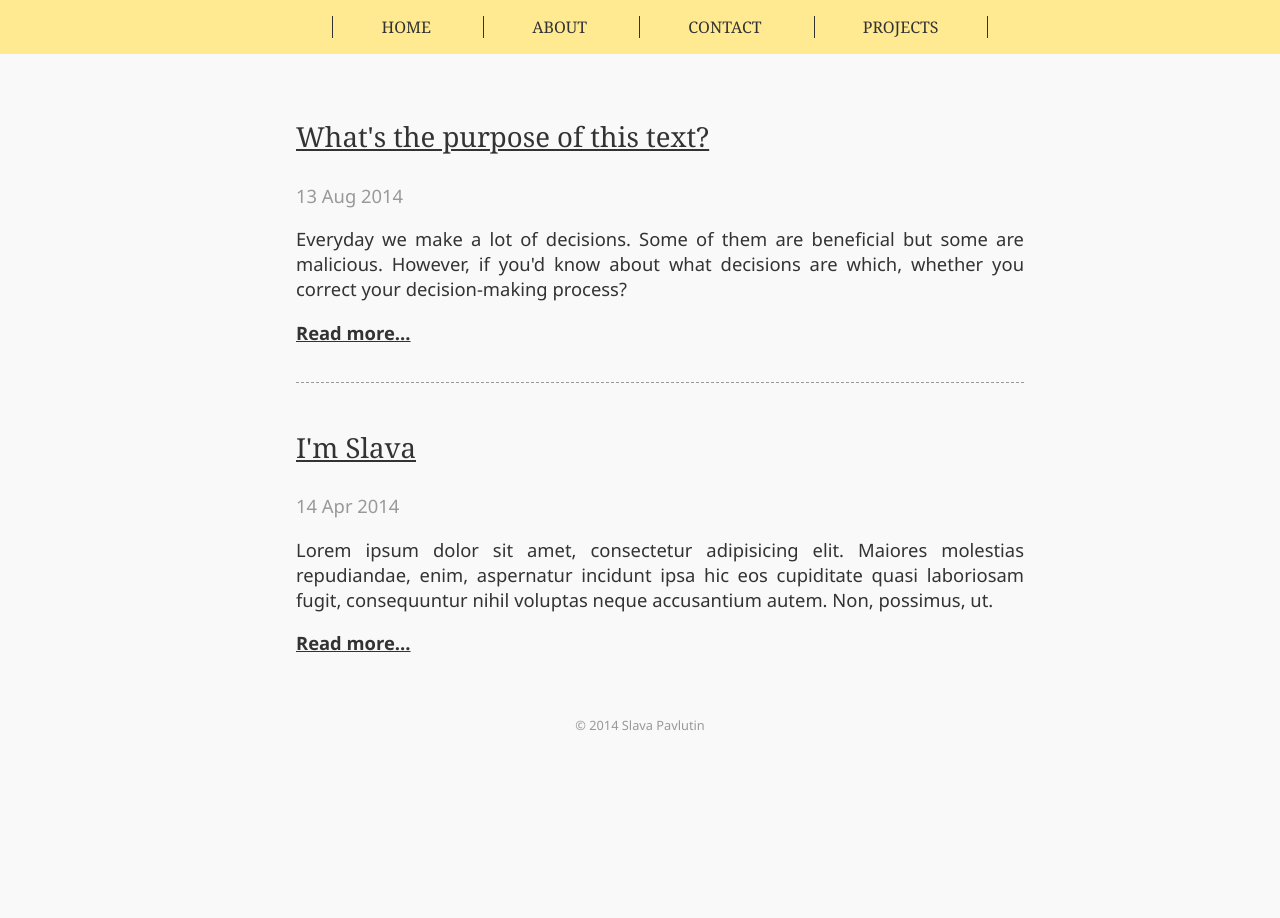
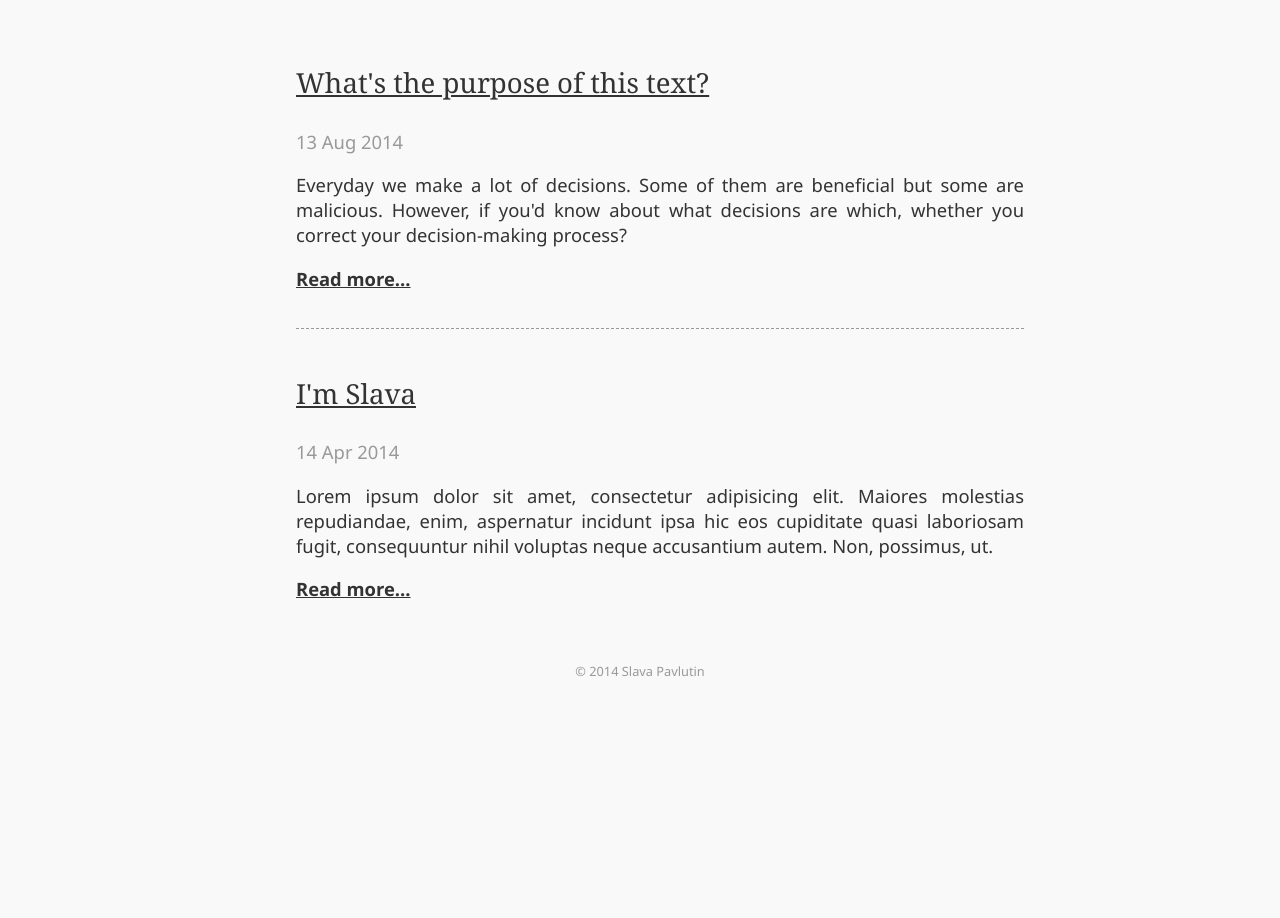
Before and after one commit to slapxxi/slavapavlutin.github.io, a Jekyll site: the page built from index.html, in a window 1280 px wide. Built offline with Jekyll 4.4.1, drawn with Linux system fonts in a browser that asks for light colours; Markdown is read by kramdown in place of the engine named in the settings.

Commit message:
Get rid of the header
I don't need the header on my site because of its redundancy.

```diff
--- a/_layouts/default.html
+++ b/_layouts/default.html
@@ -13,30 +13,19 @@
       <link rel="stylesheet" href="/css/main.css">
 
   </head>
+
   <body id="{{page.page_id}}">
     <div class="site">
-
-      <header class="header">
-        <nav>
-          <ul>
-            <li><a href="/">Home</a></li>
-            <li><a href="/about">About</a></li>
-            <li><a href="/contact">Contact</a></li>
-            <li><a href="/projects">Projects</a></li>
-          </ul>
-        </nav>
-      </header>
-
       <section class="content">
         {{ content }}
       </section>
 
-      <section class="footer">
+      <footer class="footer">
         <span class="copyright">
           © 2014 Slava Pavlutin
         </span>
-      </section>
-
+      </footer>
     </div>
   </body>
+
 </html>
--- a/_sass/layout.scss
+++ b/_sass/layout.scss
@@ -1,53 +1,5 @@
 .site {
   margin: 0 auto;
-}
-
-.header {
-  overflow: auto;
-  background-color: $header-bg;
-  text-align: center;
-
-  a, a:visited {
-    color: $dark-clr;
-    font-family: $header-font-family;
-    text-decoration: none;
-
-    &:hover {
-      text-decoration: underline;
-    }
-  }
-
-  nav {
-    margin: 0 auto;
-    text-align: center;
-    text-transform: uppercase;
-
-    ul {
-      list-style: none;
-
-      li {
-        display: inline-block;
-        border-left: 1px solid #333;
-        padding: 0 3em;
-        margin: 0;
-
-        &:last-child {
-          border-right: 1px solid #333;
-        }
-      }
-    }
-  }
-
-  img {
-    width: 130px;
-    vertical-align: middle;
-  }
-}
-
-@media screen and (min-width: 900px) {
-  .header nav {
-    wdith: 400px;
-  }
 }
 
 .content {
```
